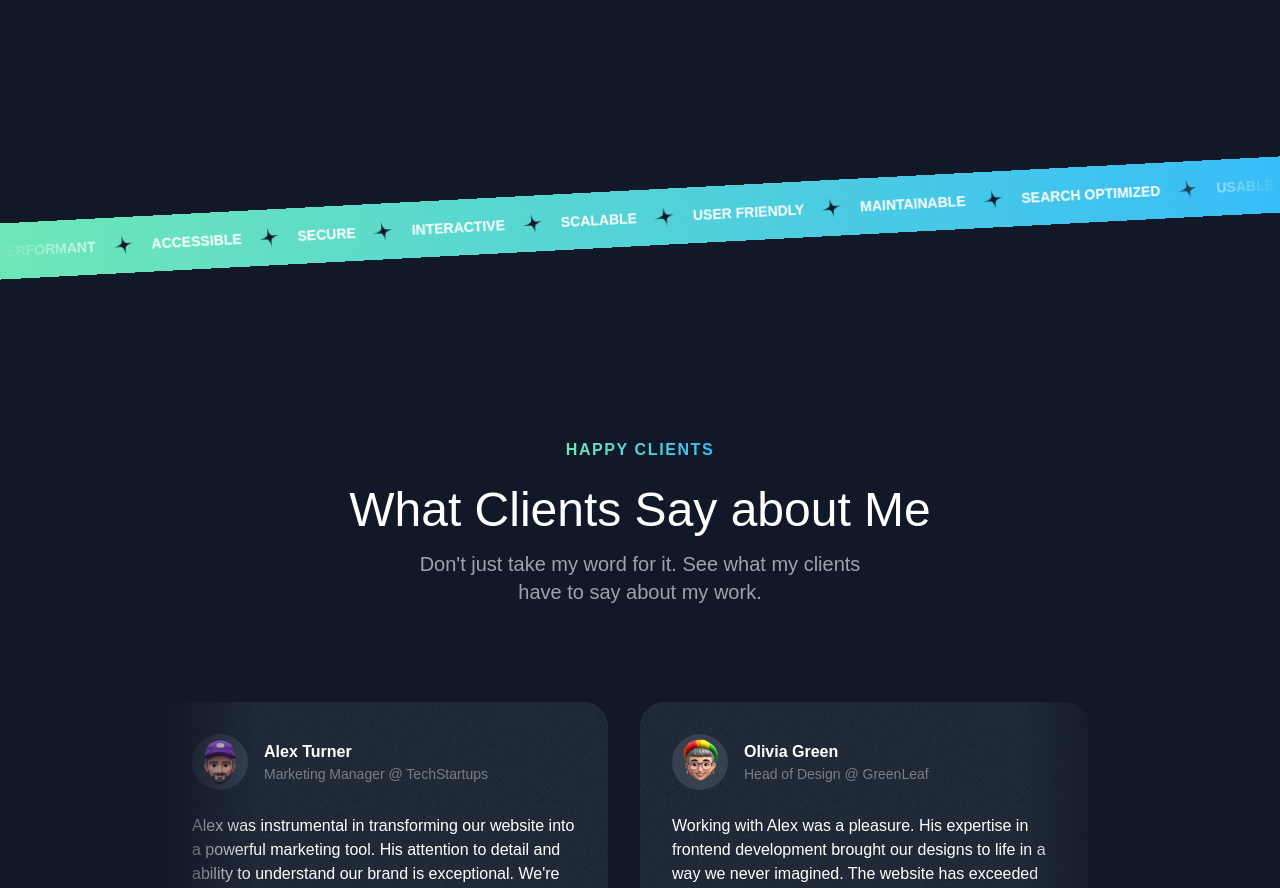
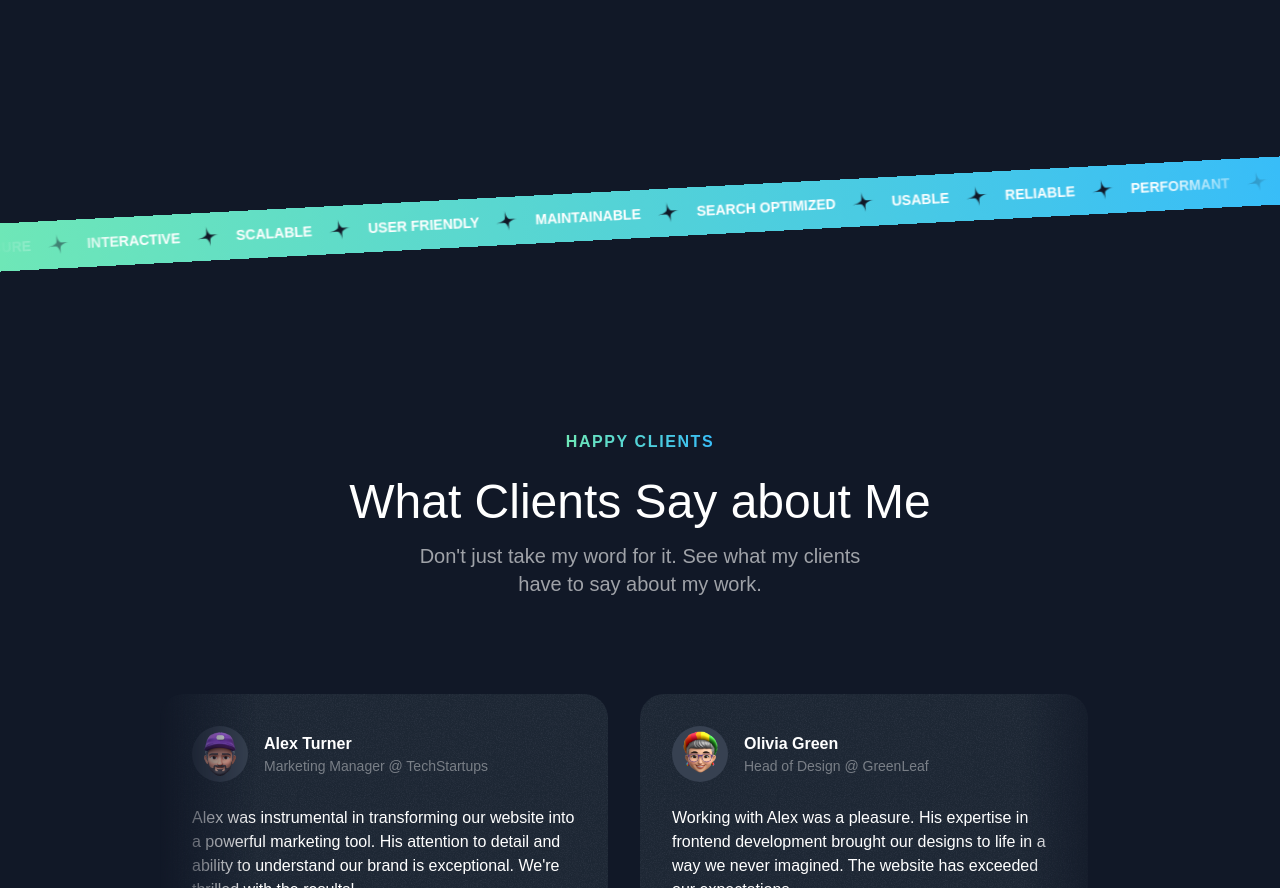
Before and after one commit to omarhsouna/advanced-animation-portfolio-next.js, a Next.js app: page / in a window 1280 px wide. Shown: the part 2834-3722 px from the top of the page. Built offline with nearby package versions, Linux system fonts and the light colour scheme; a web font is replaced by a local one.

Commit message:
integrate animation for Tape Section

```diff
--- a/src/sections/Tape.tsx
+++ b/src/sections/Tape.tsx
@@ -1,4 +1,5 @@
 import StarIcon from "@/assets/icons/star.svg";
+import { Fragment } from "react";
 const words = [
   "Performant",
   "Accessible",
@@ -16,7 +17,9 @@
     <div className="py-16 lg:py-24 overflow-x-clip">
       <div className="bg-gradient-to-r from-emerald-300 to-sky-400  -rotate-3 -mx-1">
         <div className="flex [mask-image:linear-gradient(to_right,transparent,black_10%,black_90%,transparent)]">
-          <div className="flex flex-none gap-4 py-4">
+          <div className="flex flex-none gap-4 pr-4 py-3 animate-move-left [animation-duration:30s]">
+            {[...new Array(2)].fill(0).map((_, index) => (
+              <Fragment key={index}>
                 {words.map((word) => (
                   <div key={word} className="inline-flex gap-4 items-center">
                     <span className="text-gar-900 uppercase font-extrabold text-sm ">
@@ -25,6 +28,8 @@
                     <StarIcon className="size-6 text-gray-900 -rotate-12" />
                   </div>
                 ))}
+              </Fragment>
+            ))}
           </div>
         </div>
       </div>
--- a/tailwind.config.ts
+++ b/tailwind.config.ts
@@ -26,7 +26,8 @@
         serif:'var(--font-serif)',
       },
       animation:{
-'ping-large': 'ping-large 1s ease-in-out infinite'
+'ping-large': 'ping-large 1s ease-in-out infinite',
+'move-left': 'move-left 1s linear infinite',
       },
       keyframes: {
         'ping-large': {
@@ -34,6 +35,14 @@
             transform: 'scale(3)',
             opacity: '0',
         }
+      },
+      'move-left':{
+        '0%':{
+          transform: 'translateX(0%)',
+        },
+        '100%':{
+          transform: 'translateX(-50%)',
+        },
       }
     },
   },
```
Lines whose indentation alone changed are shown as unchanged.
